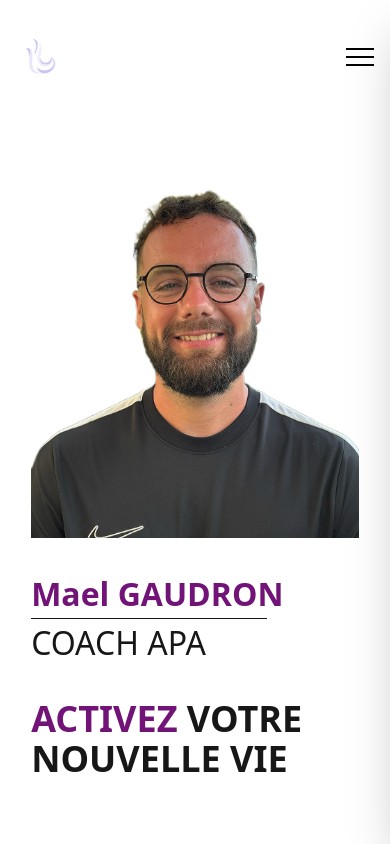
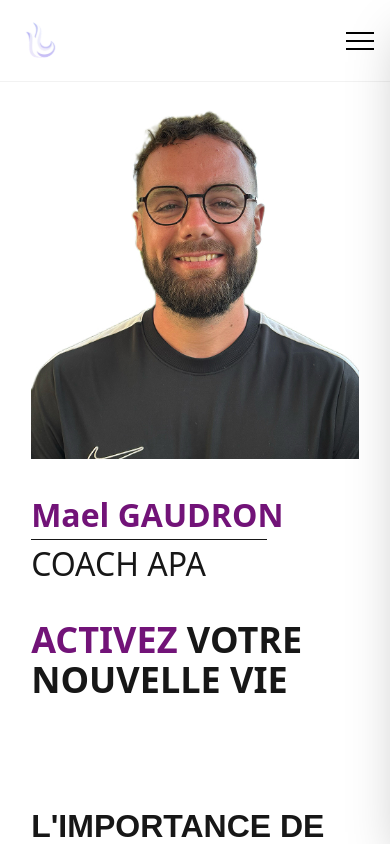
Before and after one commit to AlexPst-Dev/MG-Coaching-Website, a Next.js app: page / in a window 390 px wide. Shown: the top 844 px of the page. Built offline with nearby package versions, Linux system fonts and the light colour scheme.

Commit message:
fix: improve navbar ui

```diff
--- a/app/components/Banner.tsx
+++ b/app/components/Banner.tsx
@@ -2,7 +2,7 @@ import Image from "next/image";
 
 export default function Banner() {
   return (
-    <div className="flex flex-col gap-8 md:gap-16 justify-center align-middle font-sans min-h-[80vh] md:min-h-screen">
+    <div className="flex flex-col gap-8 md:gap-16 justify-center align-middle font-sans min-h-[80vh] md:min-h-screen mt-[8vh] md:mt-0">
       <div className="flex flex-col md:flex-row justify-between w-full items-left md:items-center md:gap-0 gap-8">
         <Image
           src="/img/img-coach.jpg"
--- a/app/components/Navbar.tsx
+++ b/app/components/Navbar.tsx
@@ -26,7 +26,7 @@ export default function Navbar() {
   ];
 
   return (
-    <nav className="pl-[4%] md:pl-[8%] pr-[4%] md:pr-[8%] mt-8 flex items-center justify-between md:gap-8">
+    <nav className="z-50 p-[4%] md:px-[8%] md:py-[1%] flex items-center justify-between md:gap-8 fixed w-full bg-white shadow-2xs">
       <Image src="/logo.svg" alt="logo" width={50} height={50} />
 
       {/* Hamburger Button - Mobile Only */}
```
